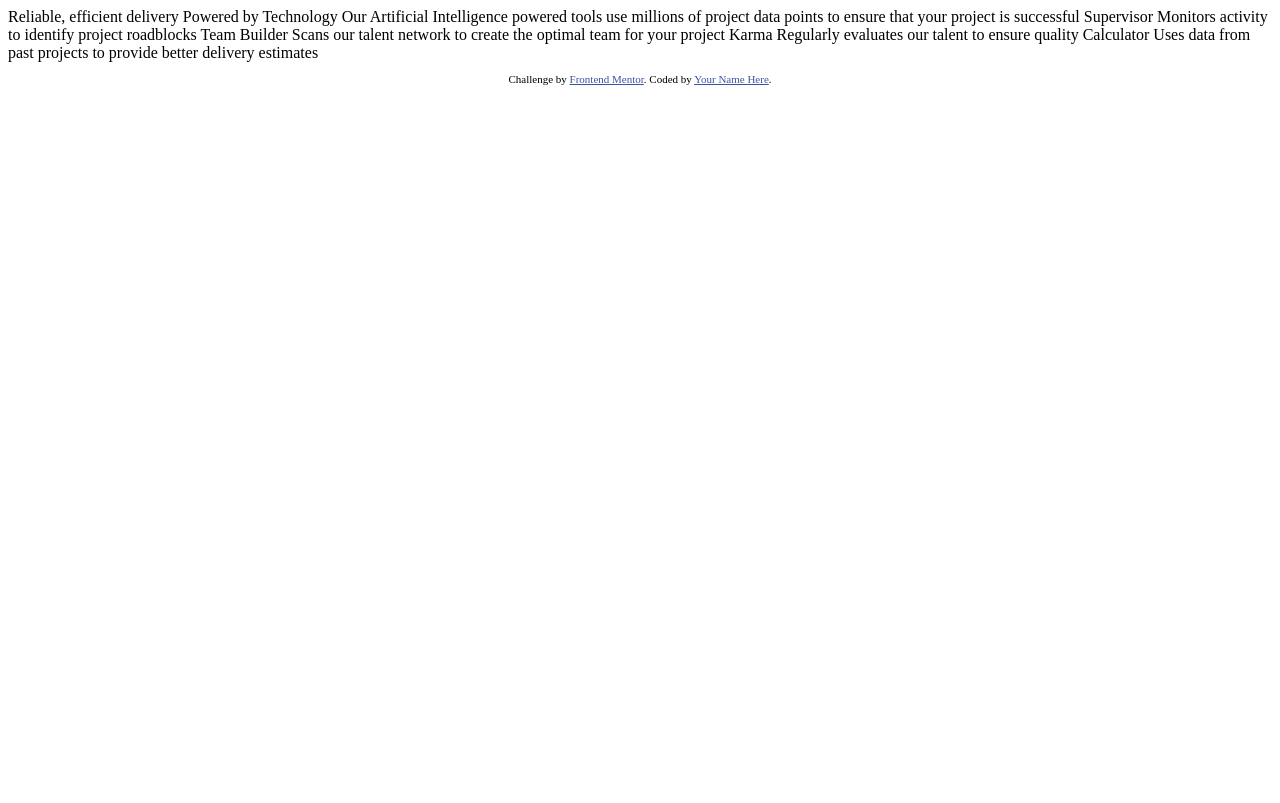
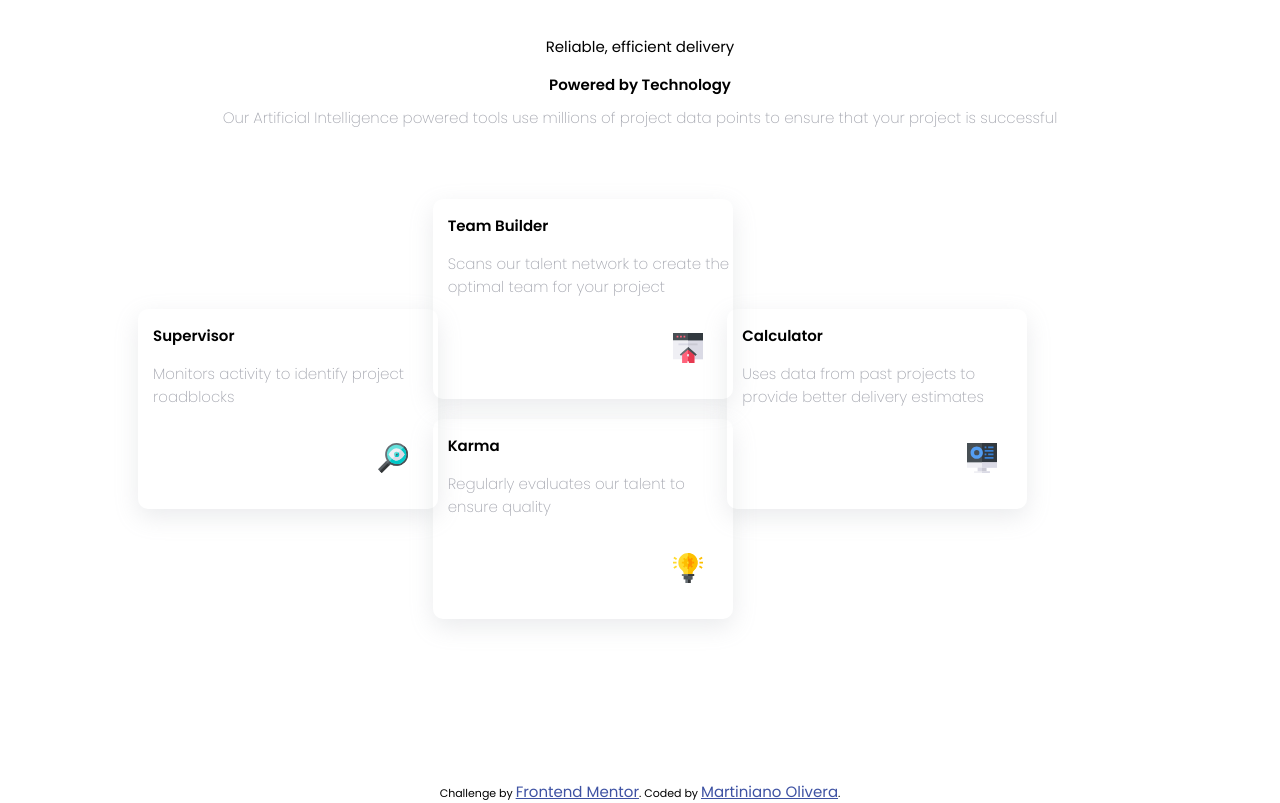
Before and after one commit to Martiniano-Olivera/Four-Card-Feature-Section, a plain HTML site: page index.html in a window 1280 px wide. Drawn offline with Linux system fonts and the light colour scheme.

Commit message:
Subo página funcionando en resolución >992px o <400px

```diff
--- /dev/null
+++ b/assets/styles.css
@@ -0,0 +1,118 @@
+@import url('https://fonts.googleapis.com/css2?family=Poppins:wght@200;400;600&display=swap');
+* {
+    font-family: 'Poppins', sans-serif;
+    font-size: 15px;
+}
+
+.attribution {
+    font-size: 11px;
+    text-align: center;
+}
+
+.attribution a {
+    color: hsl(228, 45%, 44%);
+}
+
+.card {
+    border-radius: 10px;
+    /* border: 1px solid black; */
+    display: inline-block;
+    width: 300px;
+    height: 200px;
+    box-shadow: rgba(149, 157, 165, 0.2) 0px 8px 24px;
+}
+
+.card .card-title {
+    font-weight: 600;
+    padding-left: 5%;
+    padding-top: 5%;
+    padding-bottom: 5%;
+}
+
+.card .card-subtitle {
+    font-weight: 100;
+    color: hsl(229, 6%, 66%);
+    padding-left: 5%;
+    /* padding-top: 5%; */
+    padding-bottom: 5%;
+}
+
+.card .card-image {
+    width: 10%;
+    position: relative;
+    left: 80%;
+    bottom: -10%;
+}
+
+.subtitle {
+    font-weight: 100;
+    color: hsl(229, 6%, 66%);
+}
+
+.emphasys {
+    font-weight: 600;
+}
+
+@media (max-width:990px) {
+    .card-container{
+        position: relative;
+        top: 50px;
+    }
+}
+
+
+
+@media (min-width: 993px) {
+    .card-container {
+        display: grid;
+        grid-template-columns: 1fr 1fr 1fr;
+        grid-template-rows: 1fr 1fr 1fr;
+        gap: 10px;
+        grid-auto-flow: row;
+      }
+
+
+    .karma{
+        position: relative;
+        top: -100px;
+    }
+
+    .team-builder{
+        position: relative;
+        top: 100px;
+    }
+
+    .calculator{
+        position: relative;
+        right: 130px;
+    }
+
+    .supervisor{
+        position: relative;
+        left: 130px;
+    }
+  }
+
+
+.page-description{
+    text-align: center;
+}
+
+.page-description .title{
+    position: relative;
+    top: 20px;
+    font-size: 40px;
+}
+
+.page-description .subtitle{
+    position: relative;
+    top: 30px;
+}
+
+footer {
+    /* clear: both; */
+    position: relative;
+    top: 50px;
+    /* height: 200px; */
+    /* margin-top: -200px; */
+}
--- a/index.html
+++ b/index.html
@@ -5,40 +5,97 @@
   <meta name="viewport" content="width=device-width, initial-scale=1.0"> <!-- displays site properly based on user's device -->
 
   <link rel="icon" type="image/png" sizes="32x32" href="./images/favicon-32x32.png">
-
+  <link rel="stylesheet" href="assets/styles.css">
   <title>Frontend Mentor | Four card feature section</title>
 
-  <!-- Feel free to remove these styles or customise in your own stylesheet 👍 -->
-  <style>
-    .attribution { font-size: 11px; text-align: center; }
-    .attribution a { color: hsl(228, 45%, 44%); }
-  </style>
 </head>
 <body>
-
+  <div class="page-description">
+    <div class="title">
+      <p>
         Reliable, efficient delivery
+      </p>
+      <div class="emphasys">
         Powered by Technology
-
+      </div>
+    </div>
+    <div class="subtitle">
       Our Artificial Intelligence powered tools use millions of project data points
       to ensure that your project is successful
+    </div>
+  </div>
 
+
+<div class="card-container">
+
+<div>
+
+</div>
+
+  <div class="card team-builder">
+    <div class="card-title">
+      Team Builder
+    </div>
+    <div class="card-subtitle">
+      Scans our talent network to create the optimal team for your project
+    </div>
+      <img class="card-image" src="images/icon-team-builder.svg" alt="">
+  </div>
+
+  <div>
+
+  </div>
+
+  <div class="card supervisor">
+    <div class="card-title">
       Supervisor
+    </div>
+    <div class="card-subtitle">
       Monitors activity to identify project roadblocks
+    </div>
+      <img class="card-image" src="images/icon-supervisor.svg" alt="">
+  </div>
 
-  Team Builder
-  Scans our talent network to create the optimal team for your project
+  <div>
 
+  </div>
+
+  <div class="card calculator">
+    <div class="card-title">
+      Calculator
+    </div>
+    <div class="card-subtitle">
+      Uses data from past projects to provide better delivery estimates
+    </div>
+      <img class="card-image" src="images/icon-calculator.svg" alt="">
+  </div>
+
+  <div>
+
+  </div>
+
+  <div class="card karma">
+    <div class="card-title">
       Karma
+    </div>
+    <div class="card-subtitle">
       Regularly evaluates our talent to ensure quality
+    </div>
+      <img class="card-image" src="images/icon-karma.svg" alt="">
+  </div>
 
-  Calculator
-  Uses data from past projects to provide better delivery estimates
+<div>
+
+</div>
+
+</div>
+
 
 
   <footer>
     <p class="attribution">
       Challenge by <a href="https://www.frontendmentor.io?ref=challenge" target="_blank">Frontend Mentor</a>.
-      Coded by <a href="#">Your Name Here</a>.
+      Coded by <a href="https://github.com/Martiniano-Olivera" target="_blank">Martiniano Olivera</a>.
     </p>
   </footer>
 </body>
```
Lines whose indentation alone changed are shown as unchanged.
